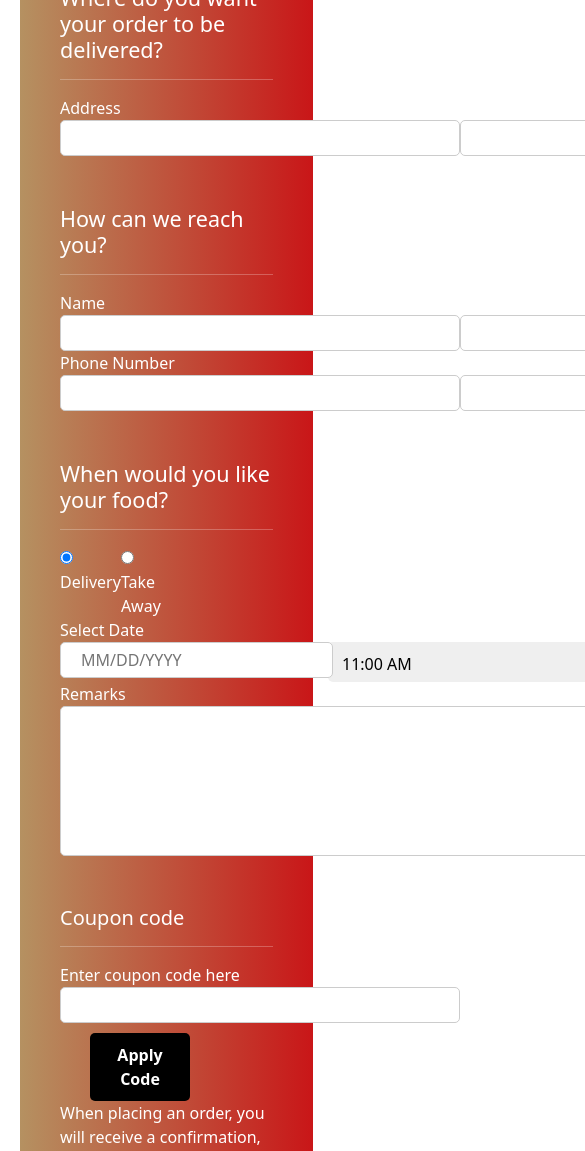
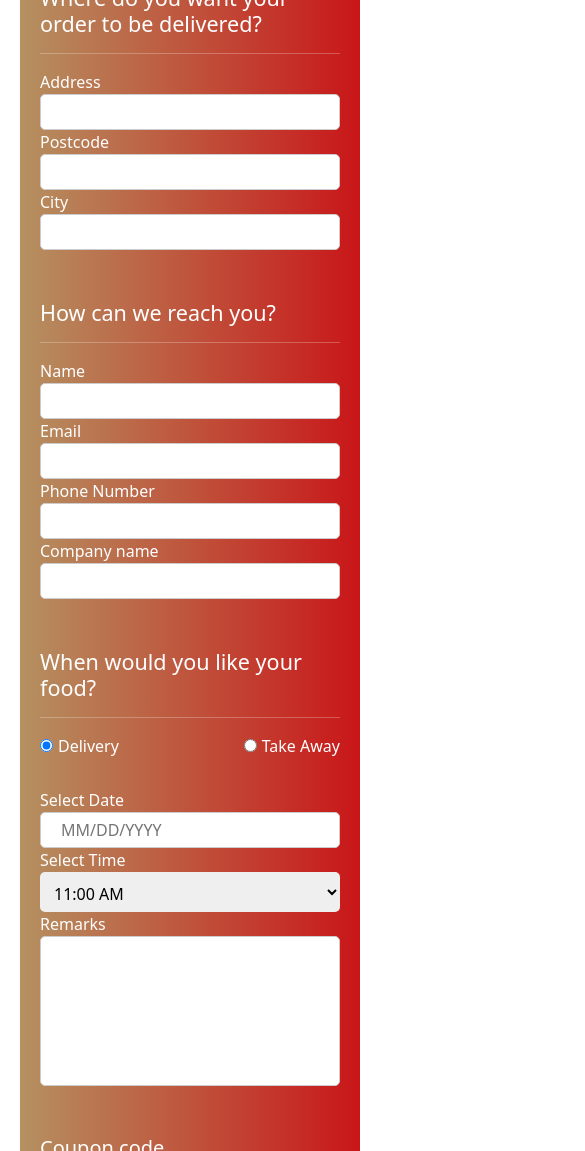
Before and after one commit to srivatsaSundar/front_end_rung, a React (Create React App) app: page /order in a window 390 px wide. Shown: the part 320-1471 px from the top of the page, 585 px wide, since content can reach past the window. Built offline with nearby package versions, Linux system fonts and the light colour scheme.

Commit message:
order page made responsive

```diff
--- a/public/index.html
+++ b/public/index.html
@@ -1,7 +1,7 @@
 <!DOCTYPE html>
 <html lang="en">
   <head>
-    <meta charset="utf-8" />
+    <meta charset="UTF-8" />
     <link rel="icon" href="src\images\rung_logo.png" />
     <meta name="viewport" content="width=device-width, initial-scale=1, maximum-scale=1, user-scalable=no">
 
--- a/src/pages/menu.tsx
+++ b/src/pages/menu.tsx
@@ -23,7 +23,6 @@ import duck from "../images/duck.jpg";
 import noodle from "../images/noodle.jpg";
 import rice from "../images/rice.jpg";
 import veg from "../images/veg.jpg";
-import axios from "axios"
 
 interface MenuItem {
   id: number;
@@ -35,6 +34,7 @@ interface MenuItem {
 
 export function Menu() {
   const { selectedLanguage } = useLanguage();
+  const column3Ref = useRef(null);
   const [selectValue, setSelectValue] = useState("DEFAULT");
 
   const translations = selectedLanguage === 'en' ? translations_en : translations_de;
@@ -55,23 +55,21 @@ export function Menu() {
 
 
   useEffect(() => {
-    const fetchData = async () => {
-      try {
-        const response = await axios.get(targetURL); // Replace 'YOUR_API_ENDPOINT' with the actual API URL
-        setMenu(response.data);
-        console.log("ressponse",response)// Assuming the menu items are nested under 'menus' key in the response data
-      } catch (error) {
-        console.error('Error fetching menu:', error);
-      }
-    };
-
-    fetchData();
+    fetch(targetURL)
+      .then((response) => {
+        if (!response.ok) {
+          throw new Error('Network response was not ok');
+        }
+        return response.json();
+      })
+      .then(data => setMenu(data))
+      .catch(err => console.log("error in fetching the menu", err));
   }, [targetURL]);
 
   const uniqueTitles: string[] = Array.from(new Set(menu.map((item) => item.title_name)));
   uniqueTitlesRef.current = uniqueTitles.map((_, index) => uniqueTitlesRef.current[index] as HTMLDivElement);
   console.log(uniqueTitles)
-  console.log("menu",menu);
+  console.log("menu", menu);
 
   const titleImageUrls = {
     "Popular Dishes": Popular,
@@ -228,8 +226,6 @@ export function Menu() {
     }
   };
 
-
-
   function calculateUpdateItemPrice(item, selectedDrink, selectedFood) {
     const drink = add_on_drink.find(drink => drink.drink.name === selectedDrink);
     const food = add_on_food.find(food => food.food.name === selectedFood);
@@ -302,6 +298,11 @@ export function Menu() {
       setCart(updatedCart);
     }
   }
+
+  const scrollToColumn3 = () => {
+    // Scroll to the top of the column3 div
+    column3Ref.current.scrollIntoView({ behavior: 'smooth' });
+  };
 
 
   return (
@@ -420,9 +421,7 @@ export function Menu() {
             </div>
           ))}
         </div>
-
-
-        <div className="column3">
+        <div className="column3" ref={column3Ref}>
           <div className="title-cart">
             <p>{translations.shoppingCartTitle}</p>
             {cart.length === 0 && (
@@ -464,7 +463,7 @@ export function Menu() {
             </div>
           )}
 
-          {calculateTotalPrice() > 40 && (
+          {calculateTotalPrice() >= 40 && (
             <Link style={{ textDecoration: 'none' }} to="/order">
               <button className="order-button">{translations.orderButton}</button></Link>
 
@@ -472,17 +471,12 @@ export function Menu() {
 
 
         </div>
-        {cart.length > 0 && (
-          <div className="column4">
-            {cart.length > 0 && (
-              <div className="cart-div">
-                <button className="cart-button" >
-                  {translations.shoppingCartTitle} - {calculateTotalPrice()}/- CHF
-                </button>
-              </div>
-            )}
-          </div>
-        )}
+
+        <div className="column4">
+          <button className="cart-button" onClick={scrollToColumn3}>
+            {translations.shoppingCartTitle} - {calculateTotalPrice()}/- CHF
+          </button>
+        </div>
       </div>
       <SocialLogin />
       <Footer />
--- a/src/pages/order.tsx
+++ b/src/pages/order.tsx
@@ -155,7 +155,7 @@ export function Order() {
               </form>
               <p>{translations.orderConfirmation}</p>
               <Link to="/placed">
-              <button className="search-button-pay">{translations.orderAndPay}</button>
+              <button className="search-button-pay" type="submit">{translations.orderAndPay}</button>
               </Link>
             </form>
           </div>
--- a/src/static/menu.css
+++ b/src/static/menu.css
@@ -406,16 +406,83 @@ h4 {
   padding-top: 50px;
 }
 
-.mobile-dropdown {
-  display: none;
-}
-
-.cart-div {
+.mobile-dropdown  , .column4{
   display: none;
 }
 
 /* Media Query for Mobile Devices (up to 768px) */
 @media only screen and (max-width: 768px) {
+  .order-columns {
+    display: flex;
+    width: inherit;
+    overflow-x: hidden;
+    justify-content: space-between;
+  }
+  .yes-order {
+    background: linear-gradient(to left, #c91618, #b59161);
+    margin: 20px;
+    padding: 20px;
+    color: #fff;
+    border-radius: 5px;
+    width:340px
+  }
+  .search-time-yes {
+    padding-right: 140px;
+    margin-left: 0px;
+  }
+  .address {
+    display: flex;
+    flex-direction: column;
+    justify-content: space-between;
+  }
+  .code button {
+    margin-left: 0px;
+    width:150px;
+    margin-bottom: 5px;
+  }
+  .code input {
+    border-radius: 5px;
+    border: 1px solid #ccc;
+    padding: 5px;
+    width: 300px;
+  }
+
+  .address input {
+    border-radius: 5px;
+    border: 1px solid #ccc;
+    padding: 5px;
+    width:300px
+  }
+  .rem input {
+    border-radius: 5px;
+    border: 1px solid #ccc;
+    padding: 5px;
+    width: 300px;
+    height: 150px;
+  }
+
+  .address-1 input {
+    border-radius: 5px;
+    border: 1px solid #ccc;
+    margin-right: 5px;
+  }
+  .address-1 {
+    display: flex;
+    flex-direction: row;
+    justify-content: space-between;
+    margin-right: 0px;
+    margin-bottom: 30px;
+  }
+
+.address-2 {
+  display: flex;
+  flex-direction: column;
+  justify-content: space-between;
+  margin-right: 200px;
+}
+.address-2 input , .address-2 select{
+  width:300px;
+}
   .up {
     text-align: center;
     background: rgba(0, 0, 0, 0.35);
@@ -453,7 +520,7 @@ h4 {
     display: none;
   }
   .column3 {
-    flex-direction: column;
+    /* flex-direction: column; */
   }
   .name-email input {
     width: 330px;
@@ -477,7 +544,7 @@ h4 {
     padding-top: 35px;
   }
 
-  .mobile-dropdown {
+  .mobile-dropdown  , .column4{
     display: block;
     margin-bottom: 10px;
   }
@@ -493,6 +560,16 @@ h4 {
     position: fixed;
     bottom: 10px;
     right: 10px;
+  }
+  .cart-button {
+    background-color: #000;
+    color: white;
+    width: 120px;
+    position: fixed;
+    bottom: 10px;
+    left: 10px;
+    border-radius: 10px;
+    border: none;
   }
   .menu-select option {
     background-color: white;
@@ -518,9 +595,9 @@ h4 {
     width: 320px;
     height: 130px;
   }
-  .cart-div{
-    position: fixed;
-    bottom:0
+  .contact-mess input {
+    height: 150px;
+    width:200px
   }
 }
 
```
